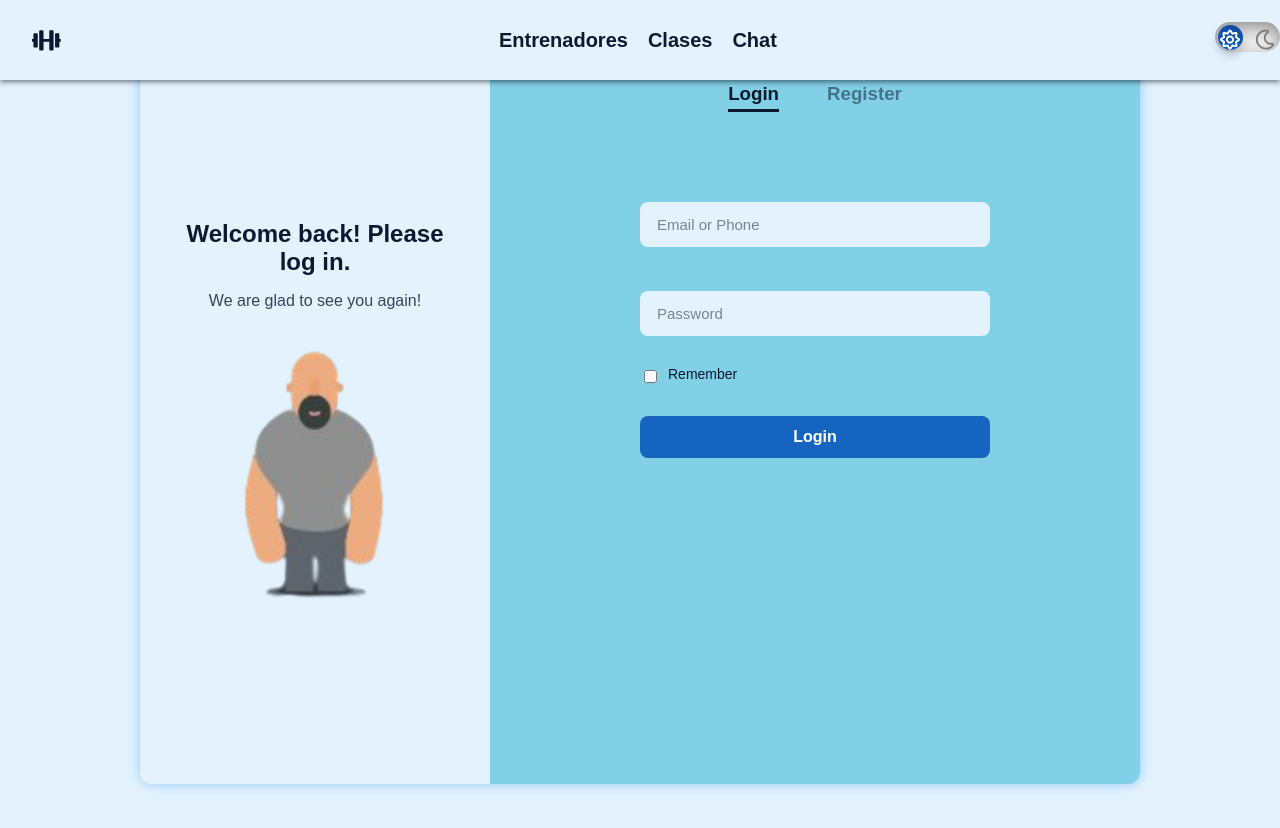
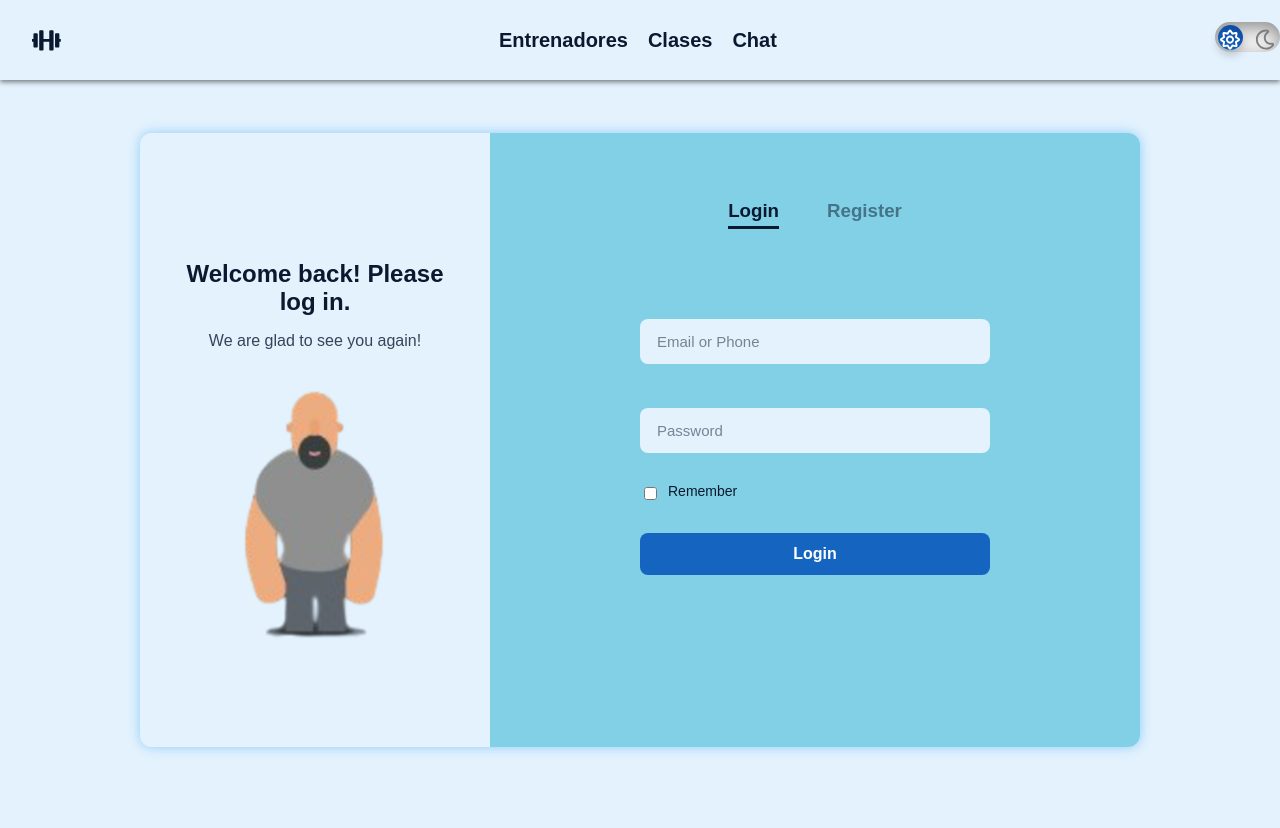
Before and after one commit to manugym/training-zone, a React (Vite) app in the folder Frontend/training-zone/: page /auth in a window 1280 px wide. Shown: the top 828 px of the page. Before the commit the page ends 800 px from the top, so only its background shows below. Built offline with nearby package versions, Linux system fonts and the light colour scheme; no server answers.

Commit message:
improvement auth view

```diff
--- a/Frontend/training-zone/src/pages/Auth/Auth.css
+++ b/Frontend/training-zone/src/pages/Auth/Auth.css
@@ -1,18 +1,20 @@
 /*General*/
 .auth-wrapper {
+  height: calc(100vh - 80px);
   display: flex;
   justify-content: center;
   align-items: center;
-  height: calc(100vh - 80px);
   padding: 1rem;
+  margin-top: 40px;
   overflow: auto;
 }
 
 .auth-main {
   display: flex;
+  align-self: center;
   width: 100%;
   max-width: 1000px;
-  height: 100%;
+  min-height: 80%;
   box-shadow: 0 0 12px var(--color-details);
   border-radius: 12px;
   overflow: hidden;
```
